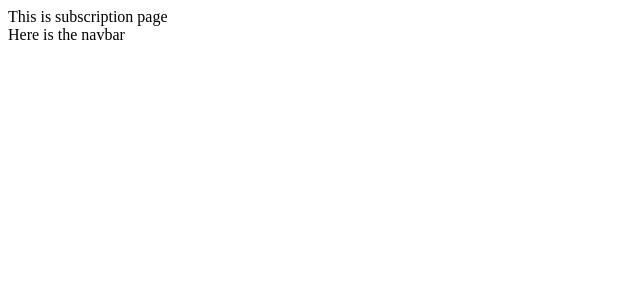
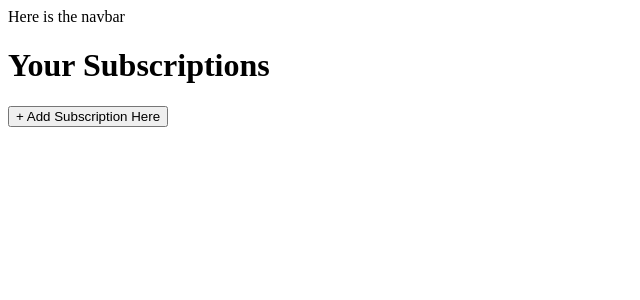
Before and after one commit to ReedyBranch/sub-tracker, a React (Vite) app in the folder frontend/: page / in a window 1280 px wide. Shown: the top 300 px of the page, without its empty margins (0-640 px from the left). Built offline with nearby package versions, Linux system fonts and the light colour scheme.

Commit message:
Added skeleton layout for dashboard

```diff
--- a/frontend/src/App.tsx
+++ b/frontend/src/App.tsx
@@ -1,11 +1,9 @@
 import SubDashboard from "./pages/SubDashboard";
-import NavBar from "./components/NavBar";
 
 function App() {
   return (
     <>
       <SubDashboard />
-      <NavBar />
     </>
   );
 }
--- a/frontend/src/pages/SubDashboard.tsx
+++ b/frontend/src/pages/SubDashboard.tsx
@@ -1,3 +1,5 @@
+import NavBar from "../components/NavBar";
+
 function SubDashboard() {
   // Fetches all subscriptions from backend
   // Include UI elements to add, edit, or delete subscriptions
@@ -7,7 +9,30 @@ function SubDashboard() {
   // SubscriptionItem --> display a sub
   // SubscriptionForm --> manage sub and create a sub
 
-  return <div className="sub-box">This is subscription page</div>;
+  return (
+    <>
+      <NavBar />
+      {/* Page Container */}
+      <div className="dash-container">
+        <h1 className="dash-title">Your Subscriptions</h1>
+
+        {/* Action Button */}
+        <div className="dash-actions">
+          <button className="add-sub">+ Add Subscription Here</button>
+        </div>
+
+        {/* Subscription Form */}
+        {/* Conditionally render this when user wants to add/edit */}
+        {/* <SubForm /> */}
+
+        {/* Subscriptions List */}
+        <div className="sub-list">
+          {/* Here is for the subscription list we will have later */}
+          {/* <SubList /> */}
+        </div>
+      </div>
+    </>
+  );
 }
 
 export default SubDashboard;
```
